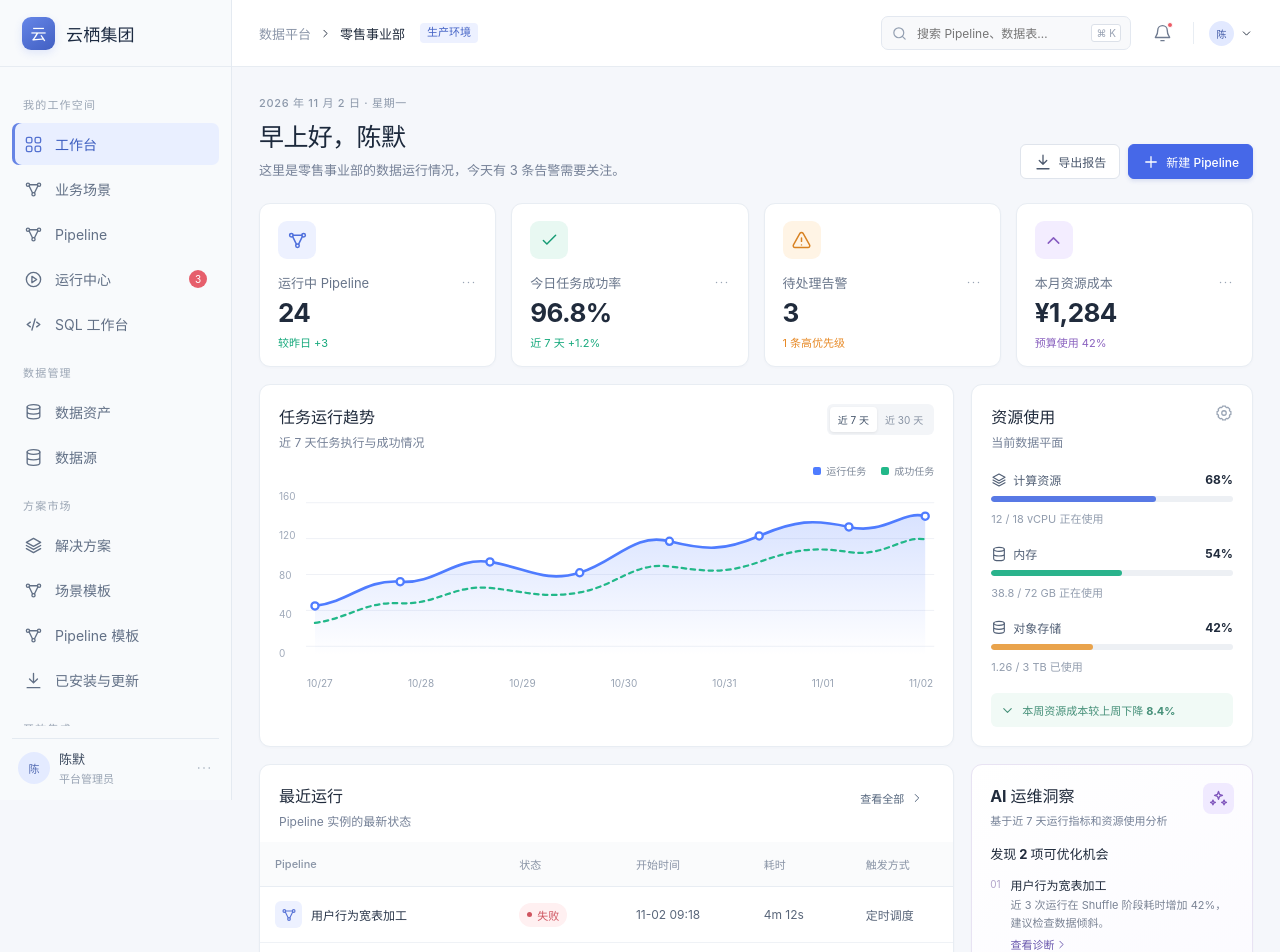
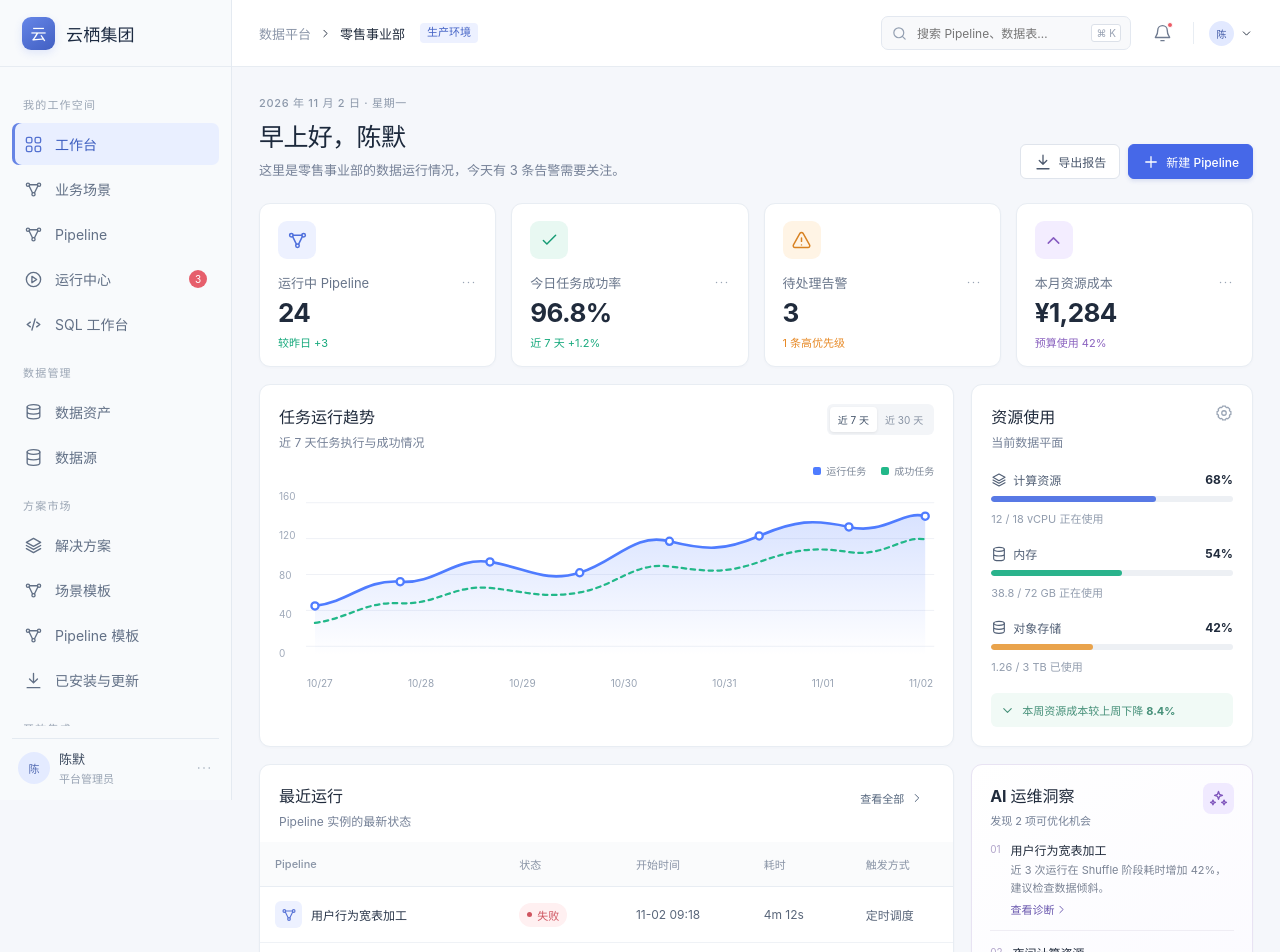
Before and after one commit to aqiao/dwlle, a React (Vite) app in the folder web/: page / in a window 1280 px wide. Shown: the top 952 px of the page. Built offline with nearby package versions, Linux system fonts and the light colour scheme.

Commit message:
T025: align AI insight card layout

```diff
--- a/web/src/pages/Dashboard.tsx
+++ b/web/src/pages/Dashboard.tsx
@@ -86,8 +86,7 @@ export function Dashboard({ onNavigate }: DashboardProps) {
         </Card>
 
         <Card className="ai-insight-card">
-          <div className="ai-insight-head"><div><h2>AI 运维洞察</h2><p>基于近 7 天运行指标和资源使用分析</p></div><span><Icon name="sparkles" size={19} /></span></div>
-          <h3 className="ai-opportunity-title">发现 2 项可优化机会</h3>
+          <div className="ai-insight-head"><div><h2>AI 运维洞察</h2><p>发现 2 项可优化机会</p></div><span><Icon name="sparkles" size={19} /></span></div>
           <div className="insight-item">
             <div className="insight-number">01</div>
             <div><strong>用户行为宽表加工</strong><p>近 3 次运行在 Shuffle 阶段耗时增加 42%，建议检查数据倾斜。</p><button onClick={() => onNavigate('runs')}>查看诊断 <Icon name="chevron" size={13} /></button></div>
--- a/web/src/styles.css
+++ b/web/src/styles.css
@@ -1143,4 +1143,3 @@ body { font-size: 14px; }
 .ai-insight-head > div { min-width: 0; }
 .ai-insight-head h2 { font-size: 16px; }
 .ai-insight-head p { color: var(--muted); font-size: 11px; margin-top: 5px; }
-.ai-opportunity-title { font-size: 13px; margin-top: 16px; }
```
Also changed, not shown: 1 other file (tests, documents, lock files or other folders).
